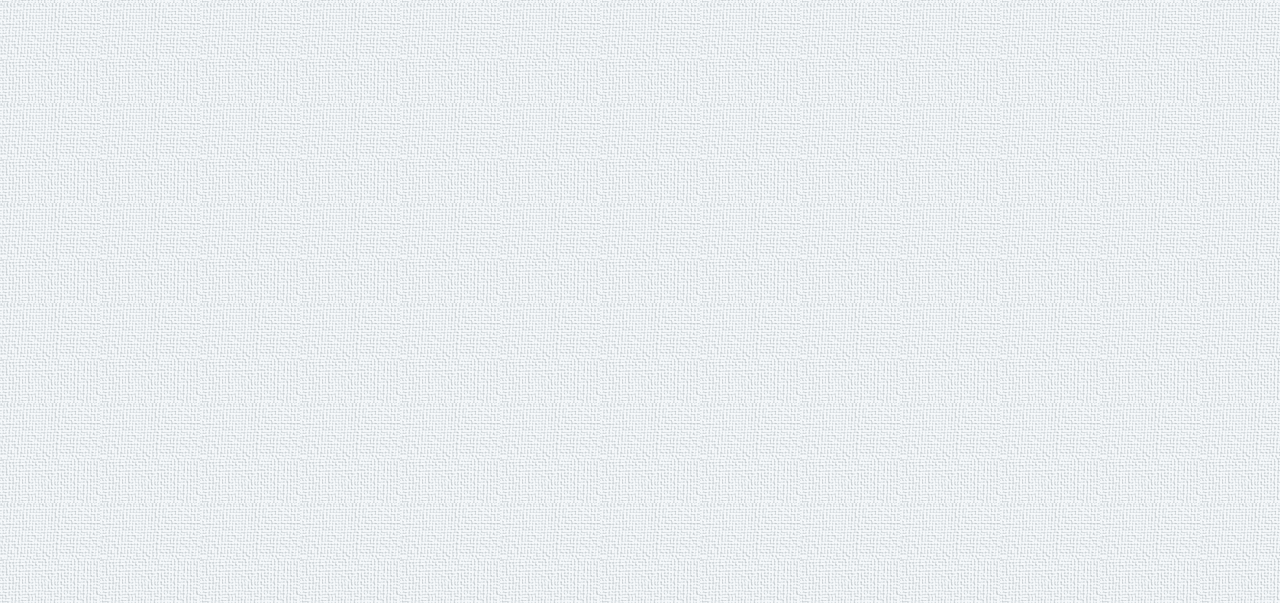
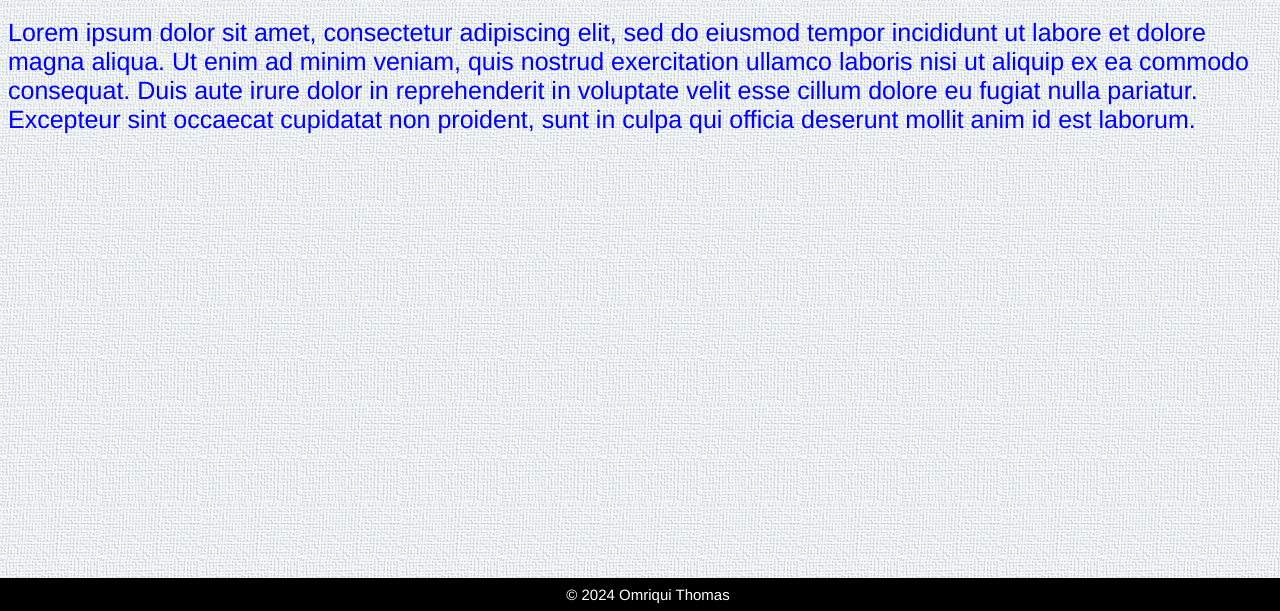
Before and after one commit to omriqui/MyMBTA, a plain HTML site: page template.html in a window 1280 px wide. Shown: the part 197-808 px from the top of the page. Drawn offline with Linux system fonts and the light colour scheme.

Commit message:
Copyright 2024 Omriqui Thomas
Added at bottom of all public-facing pages

```diff
--- a/css/style.css
+++ b/css/style.css
@@ -19,10 +19,18 @@ p {}
     border-bottom-color: #000000;
     border-bottom-style: solid;}
 
+.copyright {
+    text-align: center;
+    position: absolute;
+    bottom: 0px;
+    width: 100%;
+    background: #000000;
+    font-size: 15px;
+    color: #FFFFFF;}
+
 .nomargin-yespadding {
     margin: -8px;
-    padding: 8px;
-}
+    padding: 8px;}
 
 a:visited {color:#0000AA}
 
--- /dev/null
+++ b/embed/footer.html
@@ -0,0 +1,3 @@
+<div class="copyright nomargin-yespadding">
+    © 2024 Omriqui Thomas
+  </div>
--- a/template.html
+++ b/template.html
@@ -11,7 +11,10 @@
 
 <body>
   <html-include src='embed/header.html'></html-include>
-    TEMPLATE - INSERT CONTENT
+    <h1> TEMPLATE - INSERT CONTENT </h1>
+    <p>Lorem ipsum dolor sit amet, consectetur adipiscing elit, sed do eiusmod tempor incididunt ut labore et dolore magna aliqua. Ut enim ad minim veniam, quis nostrud exercitation ullamco laboris nisi ut aliquip ex ea commodo consequat. Duis aute irure dolor in reprehenderit in voluptate velit esse cillum dolore eu fugiat nulla pariatur. Excepteur sint occaecat cupidatat non proident, sunt in culpa qui officia deserunt mollit anim id est laborum.</p>
+
+  <html-include src='embed/footer.html'></html-include>
 </body>
 
 </html>
```
Also changed, not shown: about.html (+2 -0 lines), contact.html (+3 -0 lines), form.html (+5 -0 lines), index.html (+2 -0 lines).
